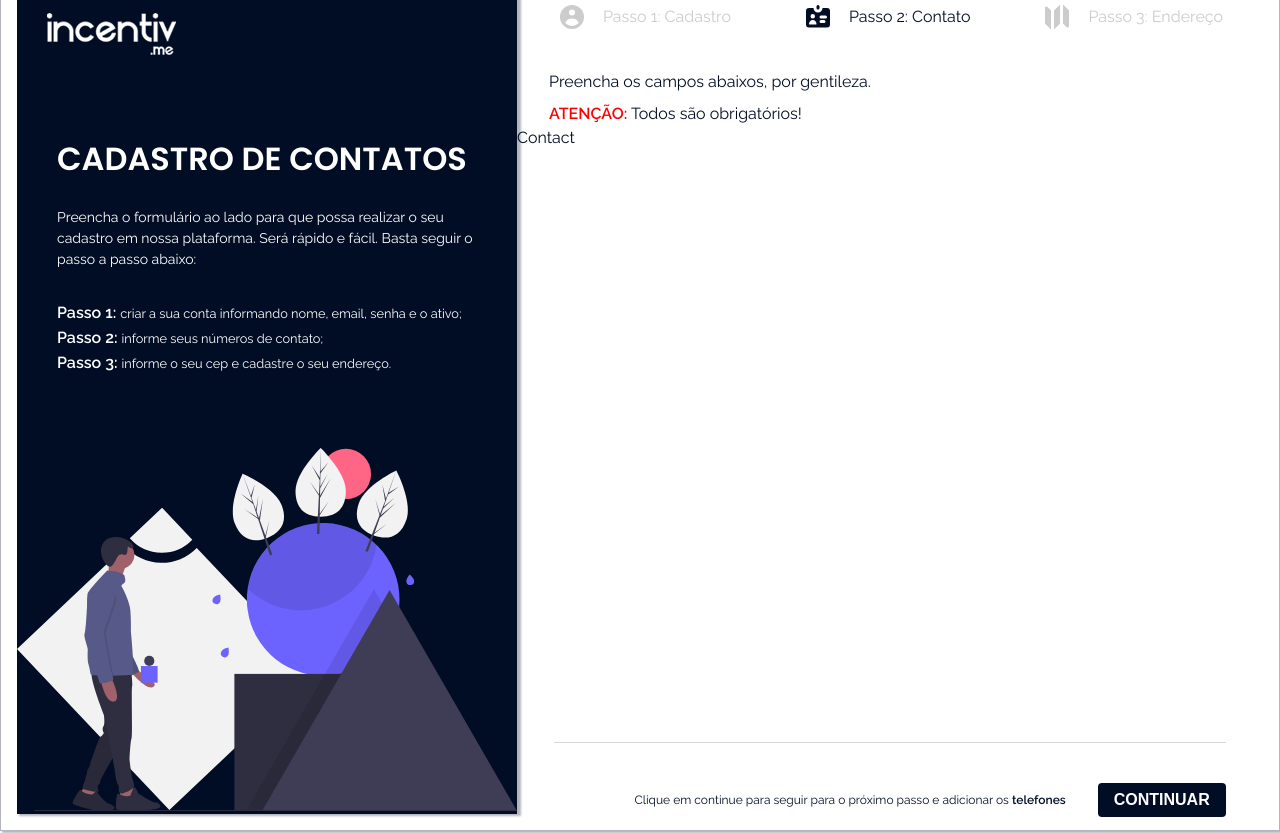
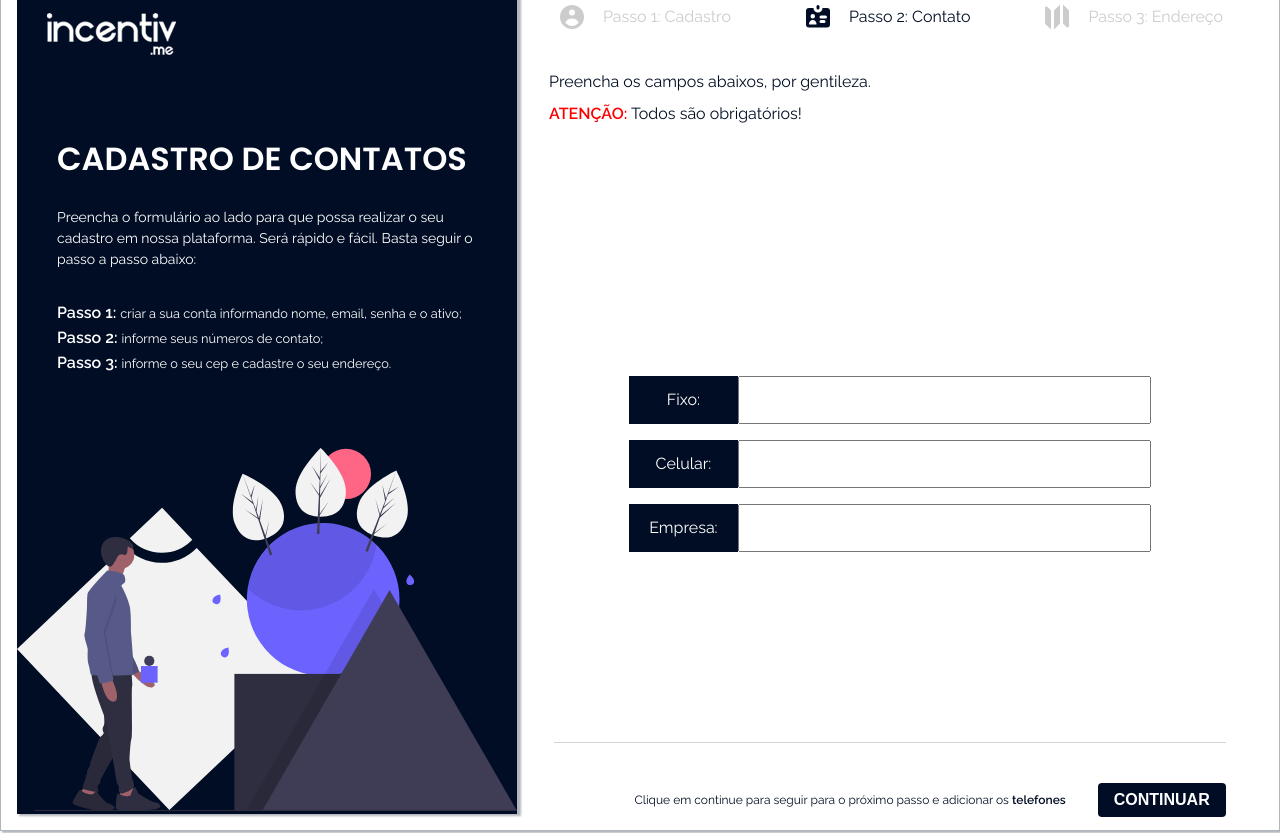
Before and after one commit to wallmartins/teste-tecnico-incentivme, a React (Create React App) app: page /Contact in a window 1280 px wide. Built offline with nearby package versions, Linux system fonts and the light colour scheme.

Commit message:
feat(create): add content in contact page

```diff
--- a/src/Components/PagesComponents/FormPages/FormContact.jsx
+++ b/src/Components/PagesComponents/FormPages/FormContact.jsx
@@ -1,3 +1,14 @@
-const FormContact = () => <div>Contact</div>;
+import styles from '../../../Css/Modules/Form.module.css';
+import Input from '../FormComponents/Input';
+
+const FormContact = () => (
+  <section className={styles.formContainer}>
+    <div className={styles.formInputs}>
+      <Input id="telhouse" name="telhouse" type="text" label="fixo" />
+      <Input id="cellphone" name="cellphone" type="text" label="celular" />
+      <Input id="telcompany" name="telcompany" type="text" label="empresa" />
+    </div>
+  </section>
+);
 
 export default FormContact;
--- a/src/Components/PagesComponents/FormPages/FormRegister.jsx
+++ b/src/Components/PagesComponents/FormPages/FormRegister.jsx
@@ -1,9 +1,9 @@
-import styles from '../../../Css/Modules/FormRegister.module.css';
+import styles from '../../../Css/Modules/Form.module.css';
 import Input from '../FormComponents/Input';
 
 const Form = () => (
-  <section className={styles.registerInputsContainer}>
-    <div className={styles.registerInputs}>
+  <section className={styles.formContainer}>
+    <div className={styles.formInputs}>
       <Input id="name" name="name" type="text" label="nome" />
       <Input id="email" name="email" type="email" label="email" />
       <Input id="password" name="password" type="password" label="senha" />
--- a/src/Css/Modules/FormRegister.module.css
+++ b/src/Css/Modules/Form.module.css
@@ -1,11 +1,12 @@
-.registerInputsContainer {
+.formContainer {
   display: grid;
+  grid-template-rows: 1fr;
   justify-items: center;
   align-items: center;
   height: 100%;
 }
 
-.registerInputs {
+.formInputs {
   display: grid;
   justify-items: center;
   width: 100%;
--- a/src/Css/Modules/Input.module.css
+++ b/src/Css/Modules/Input.module.css
@@ -8,9 +8,10 @@
 .label {
   background: var(--dark-blue);
   width: 130px;
-  padding: 1rem 2rem;
+  padding: 1rem 1rem 1rem 1rem;
   color: var(--white);
   text-transform: capitalize;
+  text-align: center;
 }
 
 .input {
```
